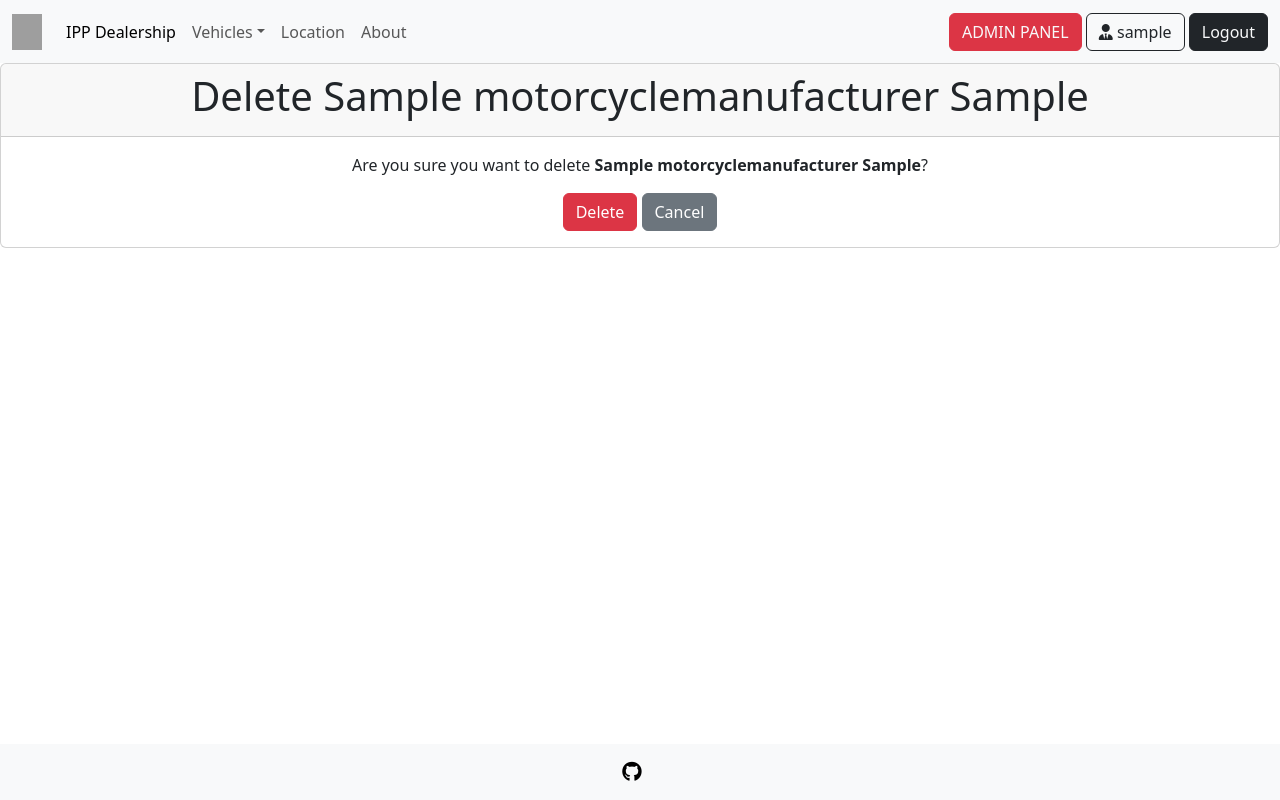
After one commit to joaoalexarruda/ipp_dealership, a Django app: page /motorcycles/1/delete/ in a window 1280 px wide. The commit adds this page. Run offline with Django 5.2, Linux system fonts and the light colour scheme; a user stored in the database is signed in; tables that the repository leaves empty hold one stand-in row (values such as "Sample post"); some libraries are stand-ins or nearby versions; grey boxes are pictures that could not be loaded.

Commit message:
add delete functionality

```diff
--- /dev/null
+++ b/motorcycles/templates/motorcycles/motorcycle_delete.html
@@ -0,0 +1,27 @@
+{% extends "base.html" %}
+
+{% block title %}
+    Delete {{ object.model }}
+{% endblock title %}
+{% block content %}
+    <div class="card">
+        <div class="card-header">
+            <h1 class="card-title text-center">Delete {{ object.manufacturer }} {{ object.model }}</h1>
+        </div>
+        <div class="card-body">
+            <p class="text-center">
+                Are you sure you want to delete <strong>{{ object.manufacturer }} {{ object.model }}</strong>?
+            </p>
+            <form method="post">
+                {% csrf_token %}
+                <div class="d-flex justify-content-center">
+                    <div class="buttons-container">
+                        <button type="submit" class="btn btn-danger mr-2">Delete</button>
+                        <a href="{% url 'motorcycle_detail' pk=object.pk %}"
+                           class="btn btn-secondary">Cancel</a>
+                    </div>
+                </div>
+            </form>
+        </div>
+    </div>
+{% endblock content %}
--- a/motorcycles/templates/motorcycles/motorcycle_detail.html
+++ b/motorcycles/templates/motorcycles/motorcycle_detail.html
@@ -48,7 +48,8 @@
                             <div class="text-center mt-3">
                                 <a href="{% url 'motorcycle_update' pk=object.pk %}"
                                    class="btn btn-primary mr-3">Edit</a>
-                                <a href="" class="btn btn-danger">Delete</a>
+                                <a href="{% url "motorcycle_delete" pk=object.pk %}"
+                                   class="btn btn-danger">Delete</a>
                             </div>
                         {% endif %}
                     </div>
--- a/motorcycles/templates/motorcycles/motorcycle_update.html
+++ b/motorcycles/templates/motorcycles/motorcycle_update.html
@@ -15,7 +15,8 @@
         <div class="d-flex justify-content-center">
             <div class="buttons-container">
                 <input type="submit" value="Save changes" class="btn btn-primary mr-2">
-                <a href="" class="btn btn-danger mr-2">Delete</a>
+                <a href="{% url "motorcycle_delete" pk=object.pk %}"
+                   class="btn btn-danger mr-2">Delete</a>
                 <a href="{% url 'motorcycle_list' %}" class="btn btn-secondary">Cancel</a>
             </div>
         </div>
--- a/motorcycles/urls.py
+++ b/motorcycles/urls.py
@@ -1,11 +1,13 @@
 # Separate URL configuration for the motorcycles app
 
 from django.urls import path
-from .views import MotorcycleListView, MotorcycleDetailView, MotorcycleUpdateView
+from .views import MotorcycleDeleteView, MotorcycleListView, MotorcycleDetailView, MotorcycleUpdateView
 
 urlpatterns = [
     path('', MotorcycleListView.as_view(), name='motorcycle_list'),
     path('<int:pk>/', MotorcycleDetailView.as_view(), name='motorcycle_detail'),
     path('<int:pk>/update/', MotorcycleUpdateView.as_view(),
          name='motorcycle_update'),
+    path('<int:pk>/delete/', MotorcycleDeleteView.as_view(),
+         name='motorcycle_delete'),
 ]
--- a/motorcycles/views.py
+++ b/motorcycles/views.py
@@ -1,6 +1,5 @@
 from django.urls import reverse_lazy
-from django.views.generic import ListView, DetailView, UpdateView
-
+from django.views.generic import ListView, DetailView, UpdateView, DeleteView
 from motorcycles.forms import MotorcycleModelForm
 from .models import Motorcycle
 from django.db.models import Q
@@ -43,3 +42,10 @@ class MotorcycleUpdateView(UpdateView):
 
     def get_success_url(self):
         return reverse_lazy('motorcycle_detail', kwargs={'pk': self.object.pk})
+
+
+@method_decorator(staff_member_required, name='dispatch')
+class MotorcycleDeleteView(DeleteView):
+    model = Motorcycle
+    template_name = 'motorcycles/motorcycle_delete.html'
+    success_url = reverse_lazy('motorcycle_list')
```
